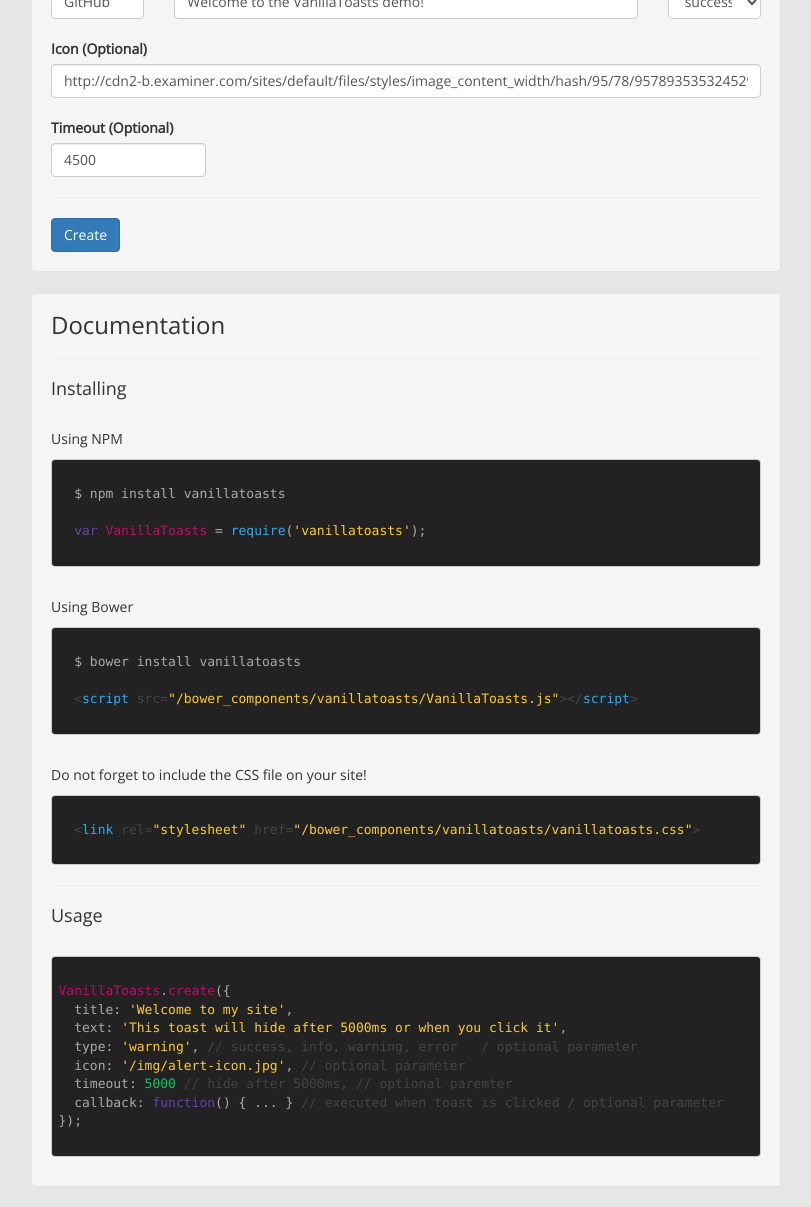
After one commit to daviinacio/daviinacio.github.io, a PHP site: page /assets/libs/vanilla-toasts/index.html in a window 1280 px wide. The commit adds this page. Shown: the part 301-1508 px from the top of the page, without its empty margins (234-1045 px from the left). Run offline with PHP 8.4, Linux system fonts and the light colour scheme; some libraries are stand-ins or nearby versions.

Commit message:
Toast, HeaderServices

```diff
--- a/app/app.routes.js
+++ b/app/app.routes.js
@@ -100,8 +100,8 @@ angular.module('myApp').config(function($routeProvider, $locationProvider, $http
         controller  : 'ErrorController'
     })*/
     .when('/404', {
-        templateUrl : '/app/components/error/404.html'//,
-        //controller  : 'ErrorController'
+        templateUrl : '/app/components/error/404.html',
+        controller  : 'ErrorController'
     })
     /*.when('/501', {
         templateUrl : '/app/components/errors/error.html',
--- /dev/null
+++ b/app/components/error/ErrorController.js
@@ -0,0 +1,4 @@
+angular.module('myApp').controller('ErrorController', function($scope, $location, header){
+    console.log("page/error");
+    //header.bottom();
+});
--- a/app/components/home/home.html
+++ b/app/components/home/home.html
@@ -11,9 +11,9 @@
     </div>
 </section>
 
-<section id="skills" class="full">
+<section id="portifolio" class="full">
     <div class="container">
-        <h1>Skills</h1>
+        <h1>Portifólio</h1>
 
         <div class="middle full">
             <div class="warning-text">Em desenvolvimento!!</div>
@@ -26,7 +26,7 @@
     <div class="container">
         <h1 class="center">Contato</h1>
         <div class="middle full">
-            <form class="card" action="https://api.daviapps.com/mailto/daviinacio" method="post">
+            <form id="contactForm" class="card" method="post" action="https://api.daviapps.com/mailto/daviinacio">
                 <label for="name">Nome</label>
                 <input type="text" id="name" name="name" placeholder="Seu nome..">
 
--- /dev/null
+++ b/assets/libs/vanilla-toasts/index.html
@@ -0,0 +1,294 @@
+<html>
+  <head>
+    <title>VanillaToasts - Agnostic Javascript Library for Website Notifications</title>
+    <script src="vanillatoasts.js"></script>
+    <link href="vanillatoasts.css" rel="stylesheet"></script>
+    <link href='http://fonts.googleapis.com/css?family=Lobster|Open+Sans' rel='stylesheet' type='text/css'>
+    <link rel="stylesheet" href="https://maxcdn.bootstrapcdn.com/bootstrap/3.3.5/css/bootstrap.min.css">
+    <script src="//cdnjs.cloudflare.com/ajax/libs/highlight.js/8.6/highlight.min.js"></script>
+    <script>hljs.initHighlightingOnLoad();</script>
+  </head>
+  <body>
+  <a href="https://github.com/AlexKvazos/VanillaToasts"><img style="position: fixed; top: 0; left: 0; border: 0;" src="https://camo.githubusercontent.com/82b228a3648bf44fc1163ef44c62fcc60081495e/68747470733a2f2f73332e616d617a6f6e6177732e636f6d2f6769746875622f726962626f6e732f666f726b6d655f6c6566745f7265645f6161303030302e706e67" alt="Fork me on GitHub" data-canonical-src="https://s3.amazonaws.com/github/ribbons/forkme_left_red_aa0000.png"></a>
+  <style>
+  /*
+Date: 17.V.2011
+Author: pumbur <pumbur@pumbur.net>
+*/
+
+.hljs {
+  display: block;
+  overflow-x: auto;
+  padding: 0.5em;
+  background: #222;
+  -webkit-text-size-adjust: none;
+}
+
+.profile .hljs-header *,
+.ini .hljs-title,
+.nginx .hljs-title {
+  color: #fff;
+}
+
+.hljs-comment,
+.hljs-preprocessor,
+.hljs-preprocessor .hljs-title,
+.hljs-pragma,
+.hljs-shebang,
+.profile .hljs-summary,
+.diff,
+.hljs-pi,
+.hljs-doctype,
+.hljs-tag,
+.css .hljs-rule,
+.tex .hljs-special {
+  color: #444;
+}
+
+.hljs-string,
+.hljs-symbol,
+.diff .hljs-change,
+.hljs-regexp,
+.xml .hljs-attribute,
+.smalltalk .hljs-char,
+.xml .hljs-value,
+.ini .hljs-value,
+.clojure .hljs-attribute,
+.coffeescript .hljs-attribute {
+  color: #ffcc33;
+}
+
+.hljs-number,
+.hljs-addition {
+  color: #00cc66;
+}
+
+.hljs-built_in,
+.hljs-literal,
+.hljs-type,
+.hljs-typename,
+.go .hljs-constant,
+.ini .hljs-keyword,
+.lua .hljs-title,
+.perl .hljs-variable,
+.php .hljs-variable,
+.mel .hljs-variable,
+.django .hljs-variable,
+.css .funtion,
+.smalltalk .method,
+.hljs-hexcolor,
+.hljs-important,
+.hljs-flow,
+.hljs-inheritance,
+.hljs-name,
+.parser3 .hljs-variable {
+  color: #32aaee;
+}
+
+.hljs-keyword,
+.hljs-tag .hljs-title,
+.css .hljs-tag,
+.css .hljs-class,
+.css .hljs-id,
+.css .hljs-pseudo,
+.css .hljs-attr_selector,
+.hljs-winutils,
+.tex .hljs-command,
+.hljs-request,
+.hljs-status {
+  color: #6644aa;
+}
+
+.hljs-title,
+.ruby .hljs-constant,
+.vala .hljs-constant,
+.hljs-parent,
+.hljs-deletion,
+.hljs-template_tag,
+.css .hljs-keyword,
+.objectivec .hljs-class .hljs-id,
+.smalltalk .hljs-class,
+.lisp .hljs-keyword,
+.apache .hljs-tag,
+.nginx .hljs-variable,
+.hljs-envvar,
+.bash .hljs-variable,
+.go .hljs-built_in,
+.vbscript .hljs-built_in,
+.lua .hljs-built_in,
+.rsl .hljs-built_in,
+.tail,
+.avrasm .hljs-label,
+.tex .hljs-formula,
+.tex .hljs-formula * {
+  color: #bb1166;
+}
+
+.hljs-doctag,
+.profile .hljs-header,
+.ini .hljs-title,
+.apache .hljs-tag,
+.parser3 .hljs-title {
+  font-weight: bold;
+}
+
+.coffeescript .javascript,
+.javascript .xml,
+.tex .hljs-formula,
+.xml .javascript,
+.xml .vbscript,
+.xml .css,
+.xml .hljs-cdata {
+  opacity: 0.6;
+}
+
+.hljs,
+.hljs-subst,
+.diff .hljs-chunk,
+.css .hljs-value,
+.css .hljs-attribute {
+  color: #aaa;
+}
+  </style>
+  <style>
+    body {
+      background: #E6E6E6;
+      padding-top: 40px;
+      font-family: 'Open Sans';
+    }
+    h1, h2, h3 {
+      margin: 0;
+    }
+    h1 {
+      font-family: 'Lobster';
+      font-size: 70px;
+      color: #1B7FD5
+    }
+    h2 {
+      font-weight: normal;
+      font-size: 15px;
+    }
+    .editor {
+      text-align: left;
+      margin-top: 40px;
+    }
+    pre {
+      padding: 0;
+    }
+    textarea {
+      position: absolute;
+      width: 100%;
+      left: 0;
+      height: 300px;
+      resize: none;
+    }
+  </style>
+
+  <div class="container">
+    <div class="row" style="text-align:center">
+      <div class="col-md-12">
+        <h1>VanillaToasts</h1>
+        <h2>Agnostic Javascript Library for Website Notifications</h2>
+      </div>
+    </div>
+
+    <div class="row">
+      <div class="col-md-8 col-md-offset-2">
+        <div class="well editor">
+          <h3>Create Toast</h3>
+          <hr>
+          <div class="row">
+            <div class="col-md-2">
+              <label>Title</label>
+              <input name="title" type="text" class="form-control" value="GitHub">
+            </div>
+            <div class="col-md-8">
+              <label>Text</label>
+              <input name="text" type="text" class="form-control" value="Welcome to the VanillaToasts demo!">
+            </div>
+            <div class="col-md-2">
+              <label>Type</label>
+              <select name="type" class="form-control">
+                <option value="">-</option>
+                <option selected value="success">success</option>
+                <option value="info">info</option>
+                <option value="warning">warning</option>
+                <option value="error">error</option>
+              </select>
+            </div>
+          </div>
+          <div class="row" style="margin-top:20px">
+            <div class="col-md-12">
+              <label>Icon (Optional)</label>
+              <input type="text" name="icon" value="http://cdn2-b.examiner.com/sites/default/files/styles/image_content_width/hash/95/78/95789353532452967f80ac6758c671be.png?itok=QUTdjSOh" class="form-control">
+            </div>
+          </div>
+          <div class="row" style="margin-top:20px">
+            <div class="col-md-3">
+              <label>Timeout (Optional)</label>
+              <input type="number" name="timeout" value="4500" class="form-control">
+            </div>
+          </div>
+          <hr>
+          <button class="btn btn-primary" onclick="create()">Create</button>
+        </div>
+      </div>
+    </div>
+    <div class="row">
+      <div class="col-md-8 col-md-offset-2">
+        <div class="well">
+          <h3>Documentation</h3>
+          <hr>
+          <h4>Installing</h4>
+          <br>
+          <p>Using NPM</p>
+          <pre><code class="javascript">
+  $ npm install vanillatoasts
+
+  var VanillaToasts = require('vanillatoasts');
+          </code></pre>
+          <br>
+          <p>Using Bower</p>
+          <pre><code class="html">
+  $ bower install vanillatoasts
+
+  &lt;script src=&quot;/bower_components/vanillatoasts/VanillaToasts.js&quot;&gt;&lt;/script&gt;
+          </code></pre>
+          <br>
+          <p>Do not forget to include the CSS file on your site!</p>
+          <pre><code class="html">
+  &lt;link rel=&quot;stylesheet&quot; href=&quot;/bower_components/vanillatoasts/vanillatoasts.css&quot;&gt;
+          </code></pre>
+          <hr>
+          <h4>Usage</h4><br>
+          <pre><code class="javascript">
+VanillaToasts.create({
+  title: 'Welcome to my site',
+  text: 'This toast will hide after 5000ms or when you click it',
+  type: 'warning', // success, info, warning, error   / optional parameter
+  icon: '/img/alert-icon.jpg', // optional parameter
+  timeout: 5000 // hide after 5000ms, // optional paremter
+  callback: function() { ... } // executed when toast is clicked / optional parameter
+});
+          </code></pre>
+        </div>
+      </div>
+    </div>
+  </div>
+
+  <script>
+
+  function create() {
+    VanillaToasts.create({
+      title: document.body.querySelector('input[name="title"]').value || null,
+      text: document.body.querySelector('input[name="text"]').value || null,
+      type: document.body.querySelector('select[name="type"]').value || null,
+      icon: document.body.querySelector('input[name="icon"]').value || null,
+      timeout: document.body.querySelector('input[name="timeout"]').value || null
+    });
+  }
+
+  </script>
+
+  </body>
+</html>
```
Also changed, not shown: 404.html (+7 -3 lines), app/app.module.js (+20 -10 lines), app/components/home/HomeController.js (+38 -5 lines), app/shared/_http/form-services.js (added, +12 -0 lines), app/shared/header/header-services.js (added, +37 -0 lines), assets/css/ui-style.css (+16 -2 lines), assets/js/ui-script.js (deleted, +0 -10 lines), assets/libs/vanilla-toasts/bower.json (added, +33 -0 lines), assets/libs/vanilla-toasts/package.json (added, +25 -0 lines), assets/libs/vanilla-toasts/vanillatoasts.css (added, +98 -0 lines), assets/libs/vanilla-toasts/README.md (added), assets/libs/vanilla-toasts/vanillatoasts.js (added).
